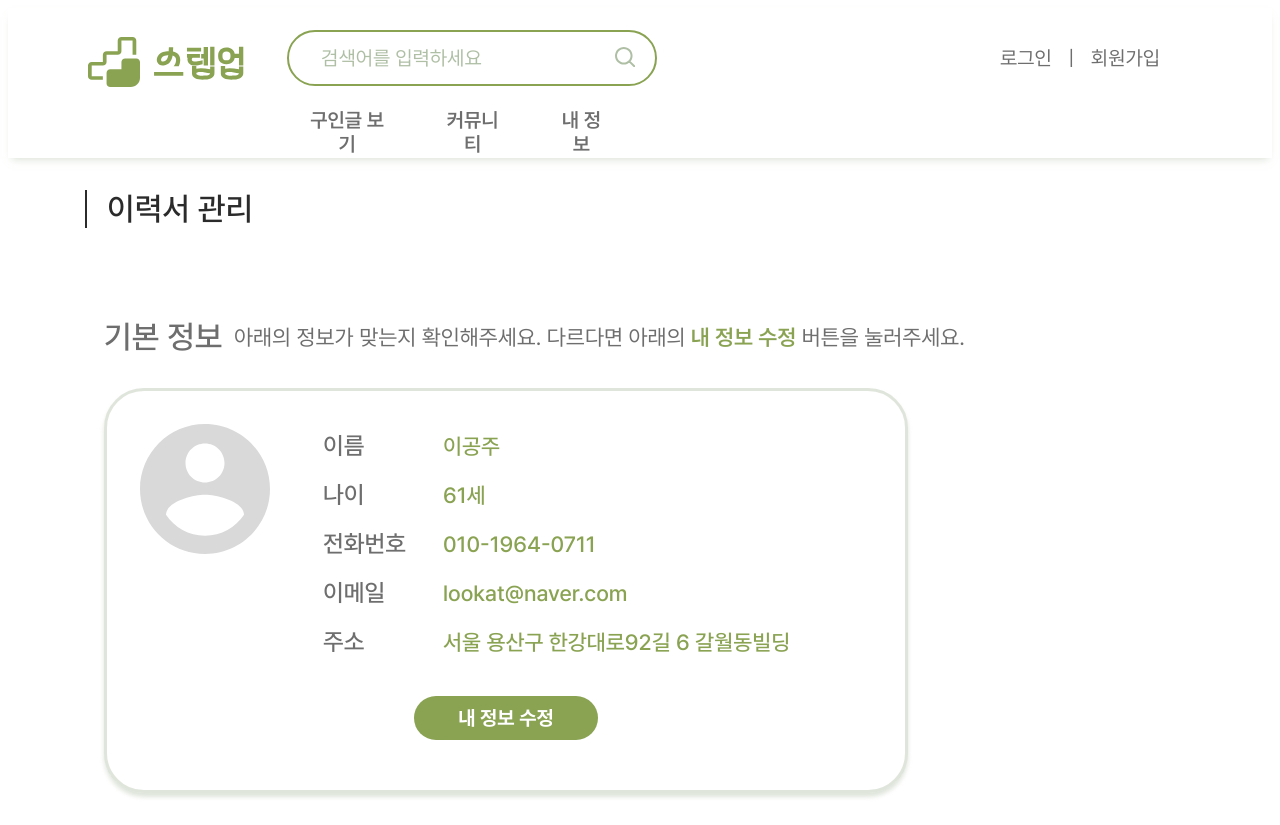
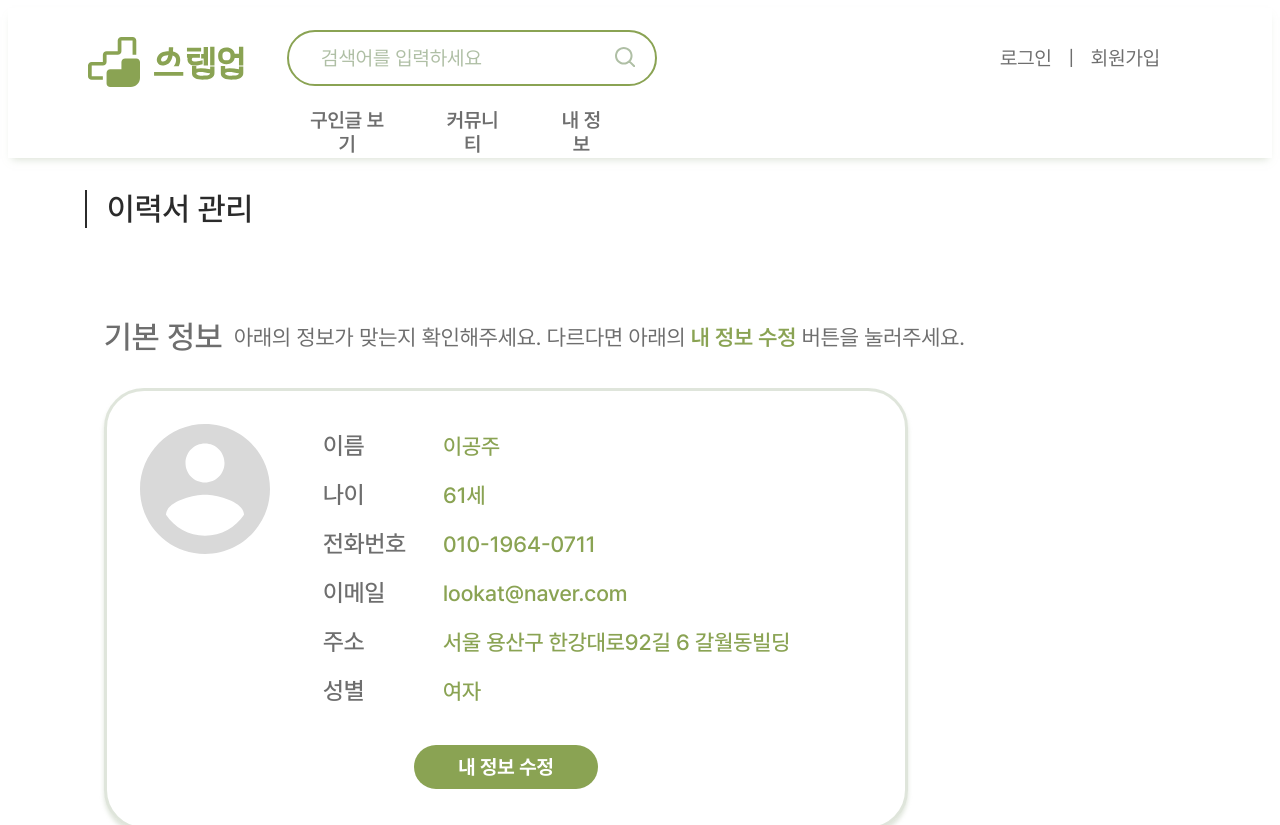
Before and after one commit to ICT-project-stepup/stepup-web, a React (Create React App) app: page /manageresume in a window 1280 px wide. Shown: the top 825 px of the page. Built offline with nearby package versions, Linux system fonts and the light colour scheme.

Commit message:
Add: 이력서에 성별 추가

```diff
--- a/src/components/homeless/resume/ProfileInfo.js
+++ b/src/components/homeless/resume/ProfileInfo.js
@@ -13,6 +13,7 @@ const ProfileInfo = ({ profileData, isEditing }) => {
     { label: "전화번호", value: profileData.phone },
     { label: "이메일", value: profileData.email },
     { label: "주소", value: profileData.address },
+    { label: "성별", value: profileData.gender },
   ];
 
   return (
@@ -124,7 +125,7 @@ const InformBox = styled.div`
   box-sizing: border-box;
   display: flex;
   width: 50.25rem;
-  height: 25.3125rem;
+  height: 27.625rem;
   border: 0.1875rem solid rgba(175, 191, 165, 0.4);
   border-radius: 2.5rem;
   box-shadow: 0 0.25rem 0.25rem rgba(175, 191, 165, 0.4);
--- a/src/pages/homeless/resume/ManageResume.js
+++ b/src/pages/homeless/resume/ManageResume.js
@@ -16,6 +16,7 @@ export default function ManageResume() {
     phone: "010-1964-0711",
     email: "lookat@naver.com",
     address: "서울 용산구 한강대로92길 6 갈월동빌딩",
+    gender: "여자"
   };
 
   // SelfIntroduction 더미데이터
```
